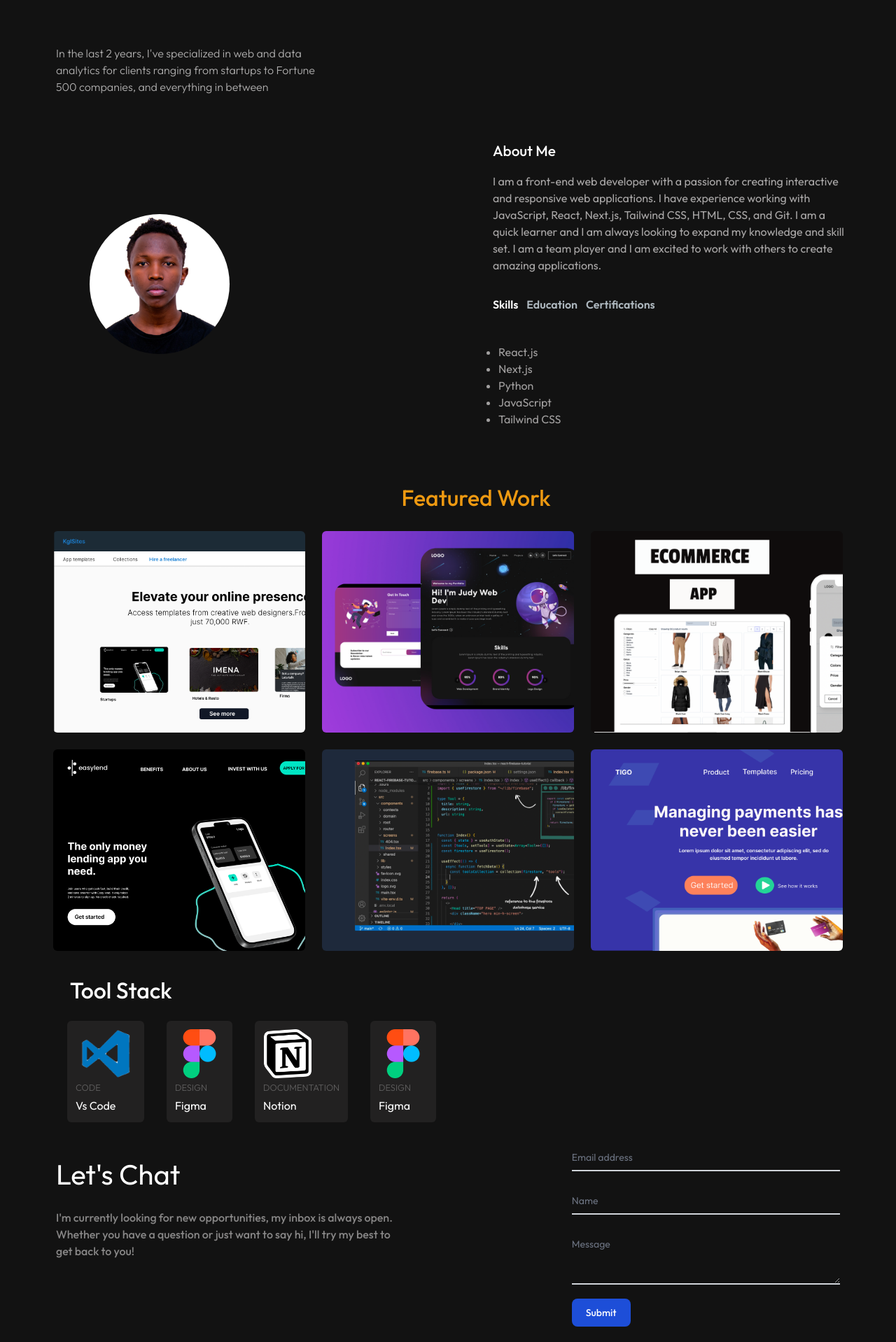
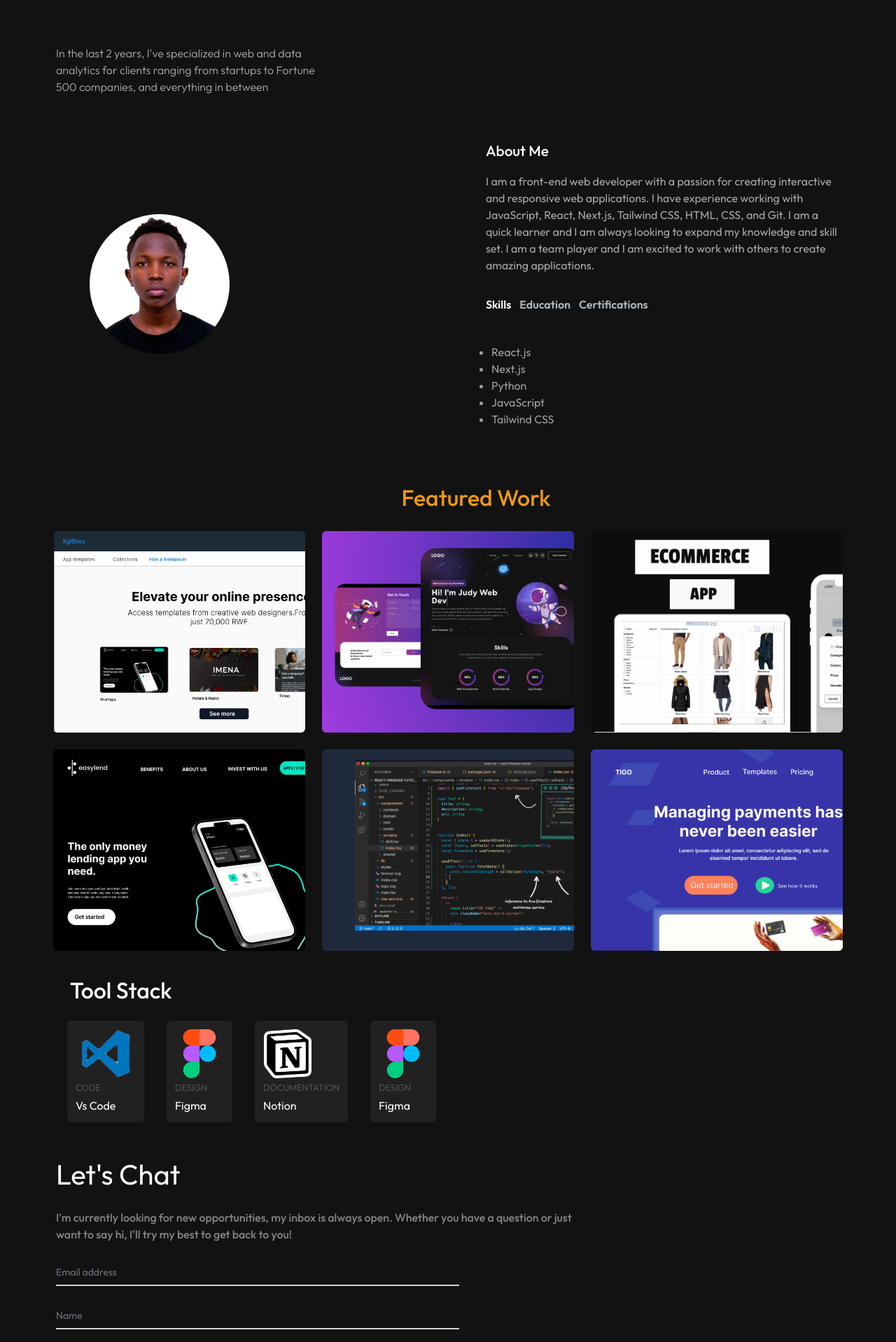
Before and after one commit to conta09/my-app, a Next.js app: page / in a window 1280 px wide. Shown: the part 560-2478 px from the top of the page at 70% size. Built offline with nearby package versions, Linux system fonts and the light colour scheme.

Commit message:
addition of responsiveness

```diff
--- a/app/components/AboutSection.tsx
+++ b/app/components/AboutSection.tsx
@@ -51,9 +51,9 @@ const AboutSection = () => {
 
   return (
     <section className="text-white" id="about">
-      <div className="md:grid md:grid-cols-2 gap-6 items-center py-8 lg:ml-16 xl:gap-16 sm:py-16 xl:px-16">
+      <div className="md:grid md:grid-cols-2 gap-6 items-center py-8 lg:ml-16 xl:gap-16 sm:py-16 xl:px-16 mx-5">
         <Image
-          className="rounded-[50%] sm:text-center"
+          className="rounded-[50%] "
           src="/images/projects/conta.jpg"
           width={200}
           height={200}
--- a/app/components/ContactSection.tsx
+++ b/app/components/ContactSection.tsx
@@ -6,7 +6,7 @@ import { FaInstagram } from "react-icons/fa";
 
 const ContactSection = () => {
   return (
-    <div className='flex lg:mx-20 pt-4'>
+    <div className='mx-20 pt-4 w-[90%] '>
       <div className="pt-4">
         <h1 className='font-normal text-[2.5rem] text-white'>Let&apos;s Chat</h1>
         <p className='my-5 w-2/3 font-medium text-[#878686]'>
@@ -14,7 +14,7 @@ const ContactSection = () => {
         </p>
       </div>
 
-      <form className="max-w-md mx-auto w-1/2 ">
+      <form className="max-w-[80%] lg:w-1/2 ">
       <div className="relative z-0 w-full mb-5 group">
         <input
           type="email"
--- a/app/components/HeroSection.tsx
+++ b/app/components/HeroSection.tsx
@@ -8,8 +8,8 @@ import { FaCircle } from "react-icons/fa";
 
 const HeroSection = () => {
   return (
-    <div className="h-[80vh]  flex flex-col justify-center lg:ml-20">
-      <h1 className="lg:w-[70%]  text-white text-7xl sm:4xl lg:leading-snug my-auto">
+    <div className="h-[80vh]  flex flex-col justify-center lg:ml-20 mx-5">
+      <h1 className="lg:w-[70%]   text-white text-7xl sm:4xl lg:leading-snug my-auto">
         <span className="font-normal text-5xl text-white text-transparent bg-clip-text bg-gradient-to-r from-primary-300 to-secondary-500">
           Hello, I&apos;m {"Conta "}
         </span>
```
